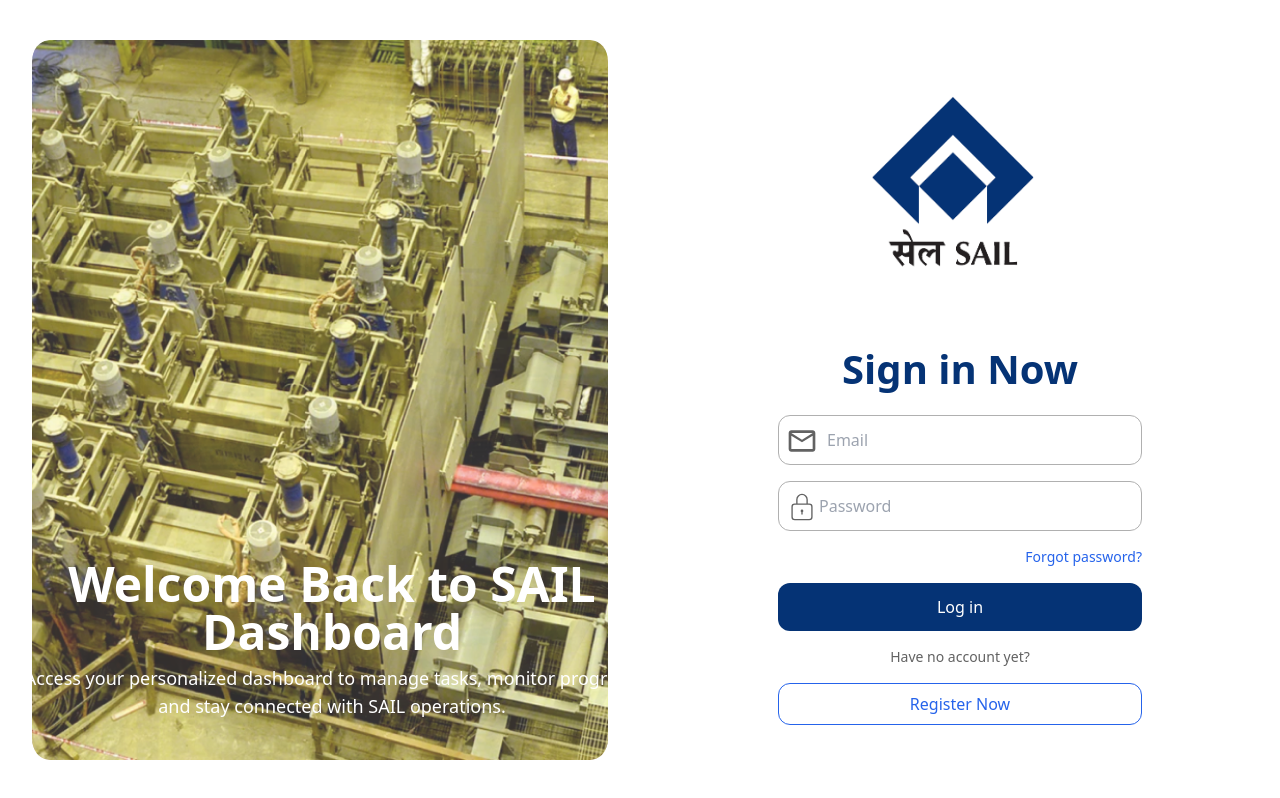
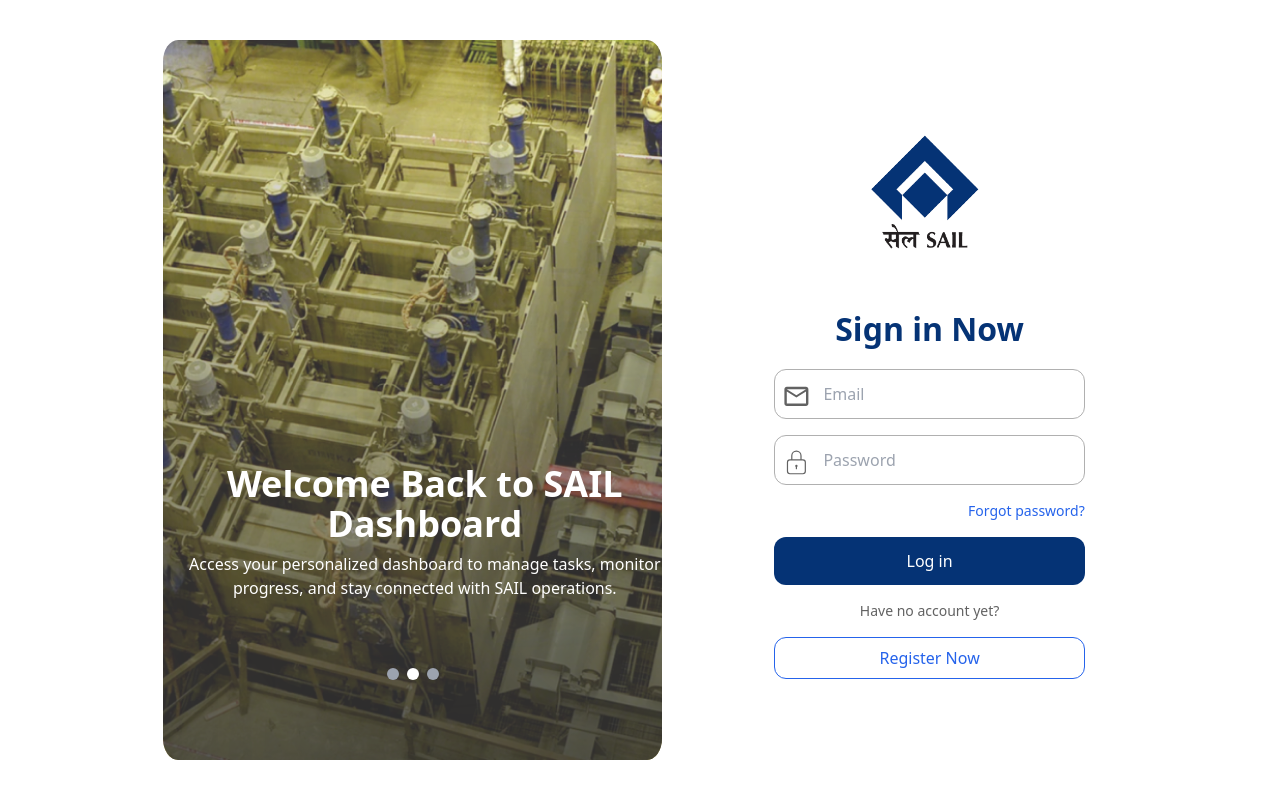
Before and after one commit to Bose-Siddharth/carbsense, a React (Create React App) app: page /sign-in in a window 1280 px wide. Built offline with nearby package versions, Linux system fonts and the light colour scheme; the HTML template or start-up script is replaced by a standard one.

Commit message:
Updated login

```diff
--- a/src/Pages/Login/index.jsx
+++ b/src/Pages/Login/index.jsx
@@ -15,54 +15,66 @@
   }, []);
 
   return (
-    <div className="flex flex-col md:flex-row h-screen w-screen">
+    <div className="flex flex-col md:flex-row justify-center items-center h-screen w-screen gap-20 p-4">
       {/* Left Side Slider */}
-      <div className="relative w-full md:w-1/2 h-1/2 md:h-full overflow-hidden flex justify-center items-center">
+      <div className="relative w-full md:w-[40%] h-[60vh] md:h-[90vh] flex justify-center items-center overflow-hidden">
         {images.map((image, index) => (
-          <img
-            key={index}
-            src={image}
-            alt={`slide-${index}`}
-            className={`absolute w-[90%] h-[90vh] object-cover transition-opacity duration-1000  rounded-[3%] ${
-              index === currentImage ? 'opacity-100' : 'opacity-0'
-            }`}
-          />
+          <div key={index} className="absolute w-full h-full transition-opacity duration-1000 rounded-[3%] overflow-hidden"
+               style={{ opacity: index === currentImage ? 1 : 0 }}>
+            <div className="absolute inset-0 bg-gradient-to-t from-black/80 to-transparent z-10"></div>
+            <img
+              src={image}
+              alt={`slide-${index}`}
+              className="w-full h-full object-cover"
+            />
+          </div>
         ))}
 
-        {/* Welcome Back and Description */}
-        <div className="absolute bottom-20 pl-6 text-white text-center">
-          <h2 className="text-5xl font-bold">
+        <div className="absolute bottom-10 md:bottom-40 pl-6 text-white text-center z-20">
+          <h2 className="text-3xl md:text-4xl font-bold">
             Welcome Back to SAIL Dashboard
           </h2>
-          <p className="text-lg mt-2 ">
+          <p className="text-sm md:text-base mt-2">
             Access your personalized dashboard to manage tasks, monitor progress, and stay connected with SAIL operations.
           </p>
+        </div>
+
+        <div className="absolute bottom-5 md:bottom-20 flex justify-center w-full space-x-2 z-20">
+          {images.map((_, index) => (
+            <button
+              key={index}
+              onClick={() => setCurrentImage(index)}
+              className={`w-3 h-3 rounded-full transition-all duration-500 ${
+                index === currentImage ? 'bg-white' : 'bg-gray-400'
+              }`}
+            />
+          ))}
         </div>
       </div>
 
       {/* Right Side Form */}
-      <div className="flex items-center justify-center w-full md:w-1/2 bg-white p-10">
-        <div className="w-[65%] outline-none">
+      <div className="flex items-center justify-center w-full md:w-[30%] bg-white p-8 rounded-lg">
+        <div className="w-full outline-none">
           <div className="flex justify-center mb-6">
-            <img src="/sail_logo.png" alt="SAIL Logo" className="h-[15rem]" />
+            <img src="/sail_logo.png" alt="SAIL Logo" className="h-[8rem] md:h-[10rem]" />
           </div>
-          <h2 className="text-[2.5rem] font-[600] text-[#053375] text-center mb-4">Sign in Now</h2>
+          <h2 className="text-[1.5rem] md:text-[2rem] font-semibold text-[#053375] text-center mb-4">Sign in Now</h2>
           <form>
             <div className="relative">
-              <MdOutlineMail className="absolute text-[2rem] text-[#626262] top-[15%] left-2" />
+              <MdOutlineMail className="absolute text-[1.5rem] md:text-[1.8rem] text-[#626262] top-[20%] left-2" />
               <input
                 type="email"
                 placeholder="Email"
-                className="w-full p-3 border  mb-4 outline-none border-[#B0B0B0] rounded-xl pl-12"
+                className="w-full p-3 border mb-4 outline-none border-[#B0B0B0] rounded-xl pl-12"
                 required
               />
             </div>
             <div className="relative">
-              <CiLock className="absolute text-[2rem] text-[#626262] top-[15%] left-2"/>
+              <CiLock className="absolute text-[1.5rem] md:text-[1.8rem] text-[#626262] top-[20%] left-2"/>
               <input
                 type="password"
                 placeholder="Password"
-                className="w-full p-3 border  mb-4 outline-none border-[#B0B0B0] rounded-xl pl-10"
+                className="w-full p-3 border mb-4 outline-none border-[#B0B0B0] rounded-xl pl-12"
                 required
               />
             </div>
@@ -77,15 +89,14 @@
             </button>
           </form>
 
-          <p className="text-center text-sm mb-4 text-[#626262] text-[1.3rem]">
+          <p className="text-center text-sm mb-4 text-[#626262]">
             Have no account yet?
           </p>
           <div className="text-center">
-            <a href="#" className="inline-block px-4 py-2 border border-blue-600 text-blue-600 w-[100%] rounded-xl">
+            <a href="#" className="inline-block px-4 py-2 border border-blue-600 text-blue-600 w-full rounded-xl">
               Register Now
             </a>
           </div>
-
         </div>
       </div>
     </div>
```
